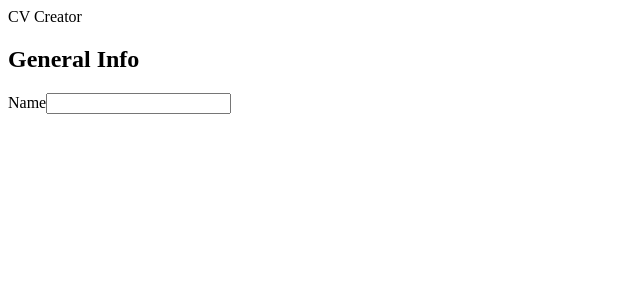
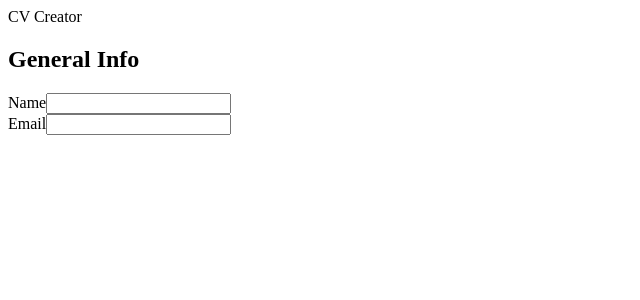
Before and after one commit to Hassane24/CV-Creator, a React (Create React App) app: page / in a window 1280 px wide. Shown: the top 300 px of the page, without its empty margins (0-640 px from the left). Built offline with nearby package versions, Linux system fonts and the light colour scheme.

Commit message:
email input state added

```diff
--- a/src/components/CV-Form/GeneralInfo.js
+++ b/src/components/CV-Form/GeneralInfo.js
@@ -5,6 +5,7 @@ const GeneralInfo = (props) => {
     <div>
       <h2>General Info</h2>
       <form>
+        <div>
           <label htmlFor="name">Name</label>
           <input
             type="text"
@@ -12,6 +13,16 @@ const GeneralInfo = (props) => {
             value={props.name}
             onChange={props.nameChange}
           ></input>
+        </div>
+        <div>
+          <label htmlFor="email">Email</label>
+          <input
+            type="email"
+            id="email"
+            value={props.email}
+            onChange={props.emailChange}
+          ></input>
+        </div>
       </form>
     </div>
   );
--- a/src/components/Main.js
+++ b/src/components/Main.js
@@ -6,6 +6,9 @@ class Main extends Component {
     super();
     this.state = {
       name: {
+        text: "",
+      },
+      email: {
         text: "",
       },
     };
@@ -17,11 +20,19 @@ class Main extends Component {
     });
   };
 
+  handleEmailChange = (e) => {
+    this.setState({
+      email: { text: e.target.value },
+    });
+  };
+
   render() {
     return (
       <GeneralInfo
         name={this.state.name.text}
         nameChange={this.handleNameInput}
+        email={this.state.email.text}
+        emailChange={this.handleEmailChange}
       ></GeneralInfo>
     );
   }
```
Lines whose indentation alone changed are shown as unchanged.
